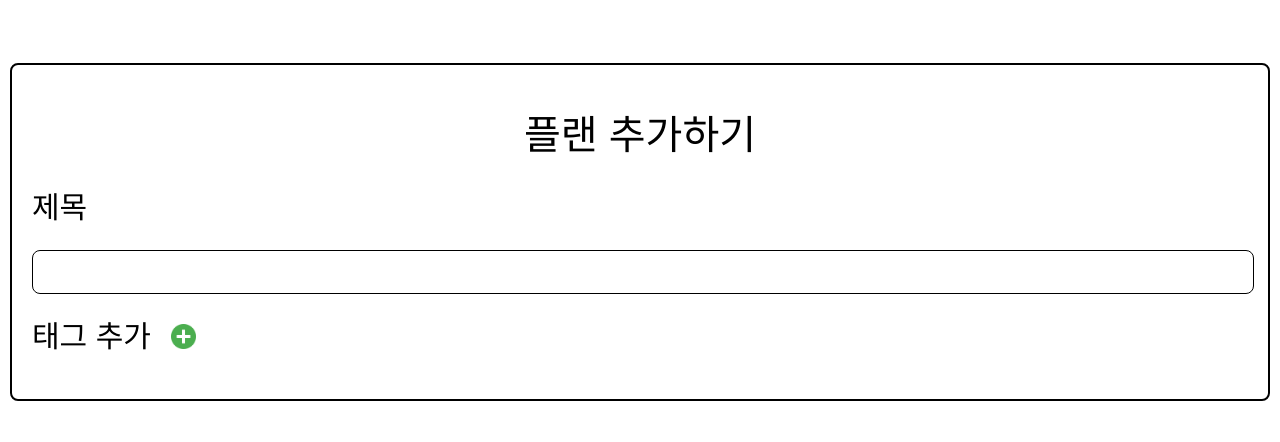
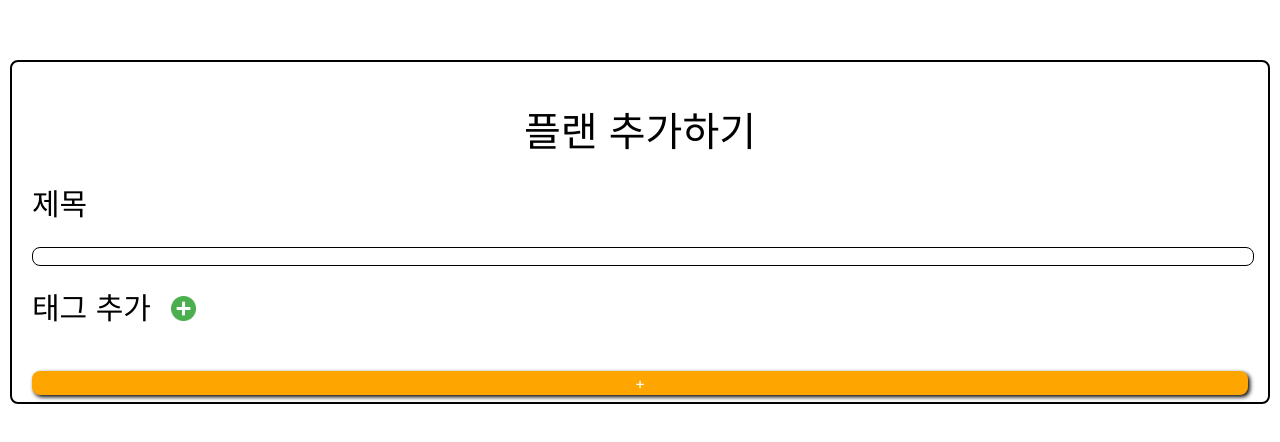
Before and after one commit to SangHwi-Back/daily-planer-react, a React (Vite) app: page /insert/2024-12-23 in a window 1280 px wide. Shown: the part 168-610 px from the top of the page. Built offline with nearby package versions, Linux system fonts and the light colour scheme.

Commit message:
Add plan added

```diff
--- a/src/DailyPlanerContainer/plusButton.module.css
+++ b/src/DailyPlanerContainer/plusButton.module.css
@@ -7,4 +7,5 @@
     color: #FFFFFF;
     text-align: center;
     align-content: center;
+    cursor: pointer;
 }
--- a/src/InsertPlan/InsertPlan.tsx
+++ b/src/InsertPlan/InsertPlan.tsx
@@ -1,14 +1,22 @@
 import mainStyle from '../main.module.css';
 import shrinkStyle from '../shrink.module.css';
 import styles from './insertPlan.module.css';
-import {useState} from "react";
-import {PlanTag} from "../DailyPlanerContainer/DailyPlanerContainer.tsx";
+import {useContext, useState} from "react";
+import {Plan, PlanTag} from "../DailyPlanerContainer/DailyPlanerContainer.tsx";
 import minus from '../assets/minus.png';
 import plus from '../assets/plus.png';
+import buttonStyle from "../DailyPlanerContainer/plusButton.module.css";
+import {useNavigate} from "react-router-dom";
+import {PlanContext} from "../context/PlanContext.ts";
+import {ModalContext} from "../context/ModalContext.ts";
 
 export default function InsertPlan() {
   const [title, setTitle] = useState<string>('');
   const [tags, setTags] = useState<PlanTag[]>([]);
+
+  const navigate = useNavigate();
+  const planContext = useContext(PlanContext);
+  const modalContext = useContext(ModalContext);
 
   return (
     <div className={`${mainStyle.roundedRectangle} + ${shrinkStyle.shrink}`}>
@@ -50,6 +58,24 @@ export default function InsertPlan() {
           </div>
         ))}
       </div>
+
+      <div style={{marginTop: '10px', marginBottom: '10px'}}/>
+
+      <div className={buttonStyle.plusButton} onClick={() => {
+        const plan: Plan = {
+          date: (new Date()).toDateString(),
+          name: title,
+          isChecked: false,
+          tags: tags,
+          isDone: false
+        }
+
+        planContext.addPlan(plan);
+        modalContext.setShowModal(true);
+        navigate(-1);
+      }}>
+        +
+      </div>
     </div>
   )
 }
--- a/src/shrink.module.css
+++ b/src/shrink.module.css
@@ -1,4 +1,4 @@
 .shrink {
     max-height: 300px;
-    overflow-y: auto;
+    overflow-y: scroll;
 }
```
